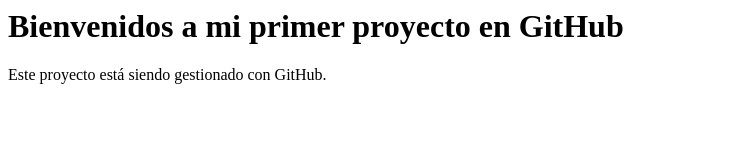
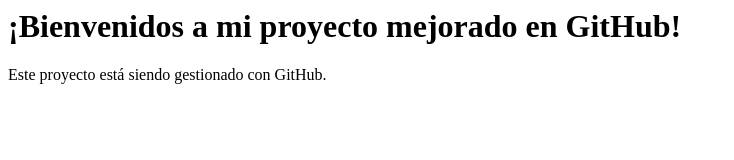
Before and after one commit to Camiloalv200622chj/repositorio-camilo, a plain HTML site: page index.html in a window 1280 px wide. Shown: the whole page, without its empty margins (0-734 px from the left). Drawn offline with Linux system fonts and the light colour scheme.

Commit message:
Mejorar título principal en master

```diff
--- a/index.html
+++ b/index.html
@@ -1,7 +1,7 @@
 <html>
  <head><title>Mi Primer Proyecto</title></head>
  <body>
- <h1>Bienvenidos a mi primer proyecto en GitHub</h1>
+ <h1>¡Bienvenidos a mi proyecto mejorado en GitHub!</h1>
  <p>Este proyecto está siendo gestionado con GitHub.</p>
  </body>
 </html>
```
